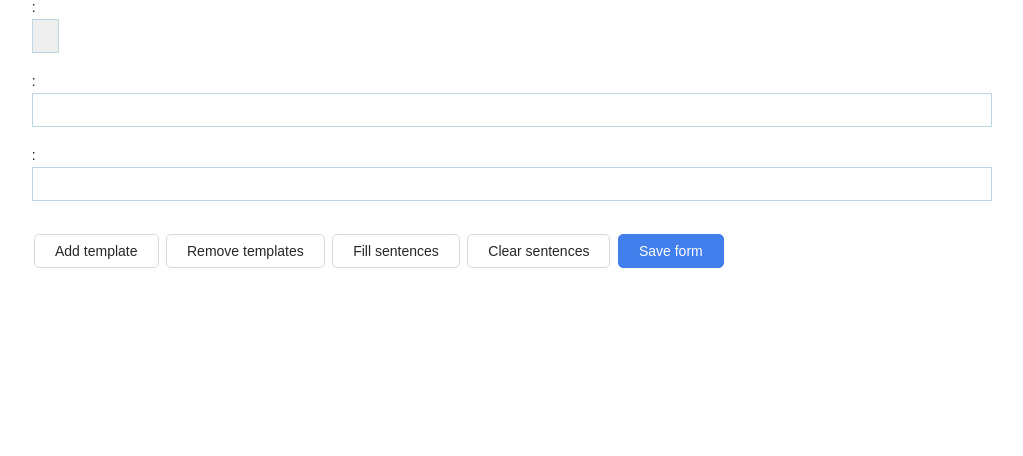
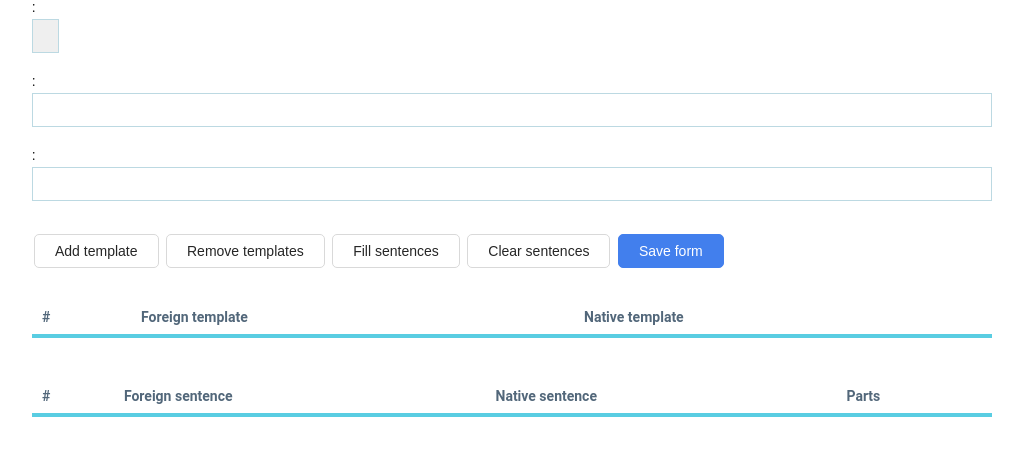
Before and after one commit to yvolohov/admin.sip.dev, a PHP site: template web/templates/question/new-edit.twig in a window 1280 px wide. Shown: the part 109-565 px from the top of the page, without its empty margins (128-1151 px from the left). Run offline with PHP 8.4, Linux system fonts and the light colour scheme; the template is opened without the code that fills it, so the values that code supplies are empty; some libraries are stand-ins or nearby versions.

Commit message:
question form reading

```diff
--- a/web/templates/question/new-edit.twig
+++ b/web/templates/question/new-edit.twig
@@ -53,7 +53,8 @@
             <div class="cell">
                 <div class="input-control input-text full-size">
                     <label>{{ form.getParam('foreign_sentence', 'label') }}:</label>
-                    <input type="text" name="question[foreign_sentence]" value="{{ form.getParam('foreign_sentence', 'value') }}"/>
+                    <input type="text" name="question[foreign_sentence]"
+                           value="{{ form.getParam('foreign_sentence', 'value') }}"/>
                 </div>
             </div>
         </div>
@@ -62,7 +63,8 @@
             <div class="cell">
                 <div class="input-control input-text full-size">
                     <label>{{ form.getParam('native_sentence', 'label') }}:</label>
-                    <input type="text" name="question[native_sentence]" value="{{ form.getParam('native_sentence', 'value') }}"/>
+                    <input type="text" name="question[native_sentence]"
+                           value="{{ form.getParam('native_sentence', 'value') }}"/>
                 </div>
             </div>
         </div>
@@ -77,6 +79,91 @@
             </div>
         </div>
 
+        <div class="row">
+            <div class="cell">
+                <table class="table hovered striped" id="templates_table">
+                    <thead>
+                        <tr>
+                            <th>#</th>
+                            <th>Foreign template</th>
+                            <th>Native template</th>
+                        </tr>
+                    </thead>
+
+                    <tbody>
+
+                        {% for key, templateForm in form.getParam('templates_list', 'value') %}
+                        <tr>
+                            <td>
+                                <label class="input-control input-checkbox small-check">
+                                    <input class="templates_checkbox" type="checkbox"
+                                           value="#templates_row_{{ loop.index0 }}"/>
+                                    <span class="check"></span>
+                                </label>
+                            </td>
+                            <td>
+                                <div class="input-control input-text full-size">
+                                    <input type="text" name="templates[{{ key }}][foreign_template]"
+                                           value="{{ templateForm.getParam('foreign_template', 'value') }}"/>
+                                </div>
+                            </td>
+                            <td>
+                                <div class="input-control input-text full-size">
+                                    <input type="text" name="templates[{{ key }}][native_template]"
+                                           value="{{ templateForm.getParam('native_template', 'value') }}"/>
+                                </div>
+                            </td>
+                        </tr>
+                        {% endfor %}
+
+                    </tbody>
+                </table>
+            </div>
+        </div>
+
+        <div class="row">
+            <div class="cell">
+                <table class="table hovered striped" id="sentences_table">
+                    <thead>
+                    <tr>
+                        <th>#</th>
+                        <th>Foreign sentence</th>
+                        <th>Native sentence</th>
+                        <th>Parts</th>
+                    </tr>
+                    </thead>
+
+                    <tbody>
+
+                        {% for key, sentenceForm in form.getParam('sentences_list', 'value') %}
+                        <tr id="sentences_row_{{ loop.index0 }}">
+                            <td>{{ loop.index }}</td>
+                            <td>
+                                <div class="input-control input-text full-size">
+                                    <input type="text" name="sentences[{{ key }}][foreign_sentence]"
+                                            value="{{ sentenceForm.getParam('foreign_sentence', 'value') }}"/>
+                                </div>
+                            </td>
+                            <td>
+                                <div class="input-control input-text full-size">
+                                    <input type="text" name="sentences[{{ key }}][native_sentence]"
+                                            value="{{ sentenceForm.getParam('native_sentence', 'value') }}"/>
+                                </div>
+                            </td>
+                            <td>
+                                <div class="input-control input-text full-size">
+                                    <input type="text" name="sentences[{{ key }}][parts]"
+                                           value="{{ sentenceForm.getParam('parts', 'value') }}"/>
+                                </div>
+                            </td>
+                        </tr>
+                        {% endfor %}
+
+                    </tbody>
+                </table>
+            </div>
+        </div>
+
     </form>
 
 </div>
```
